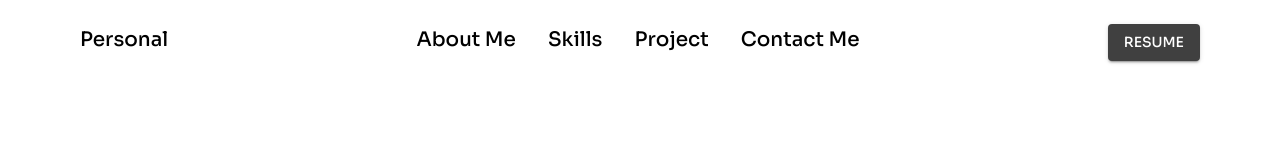
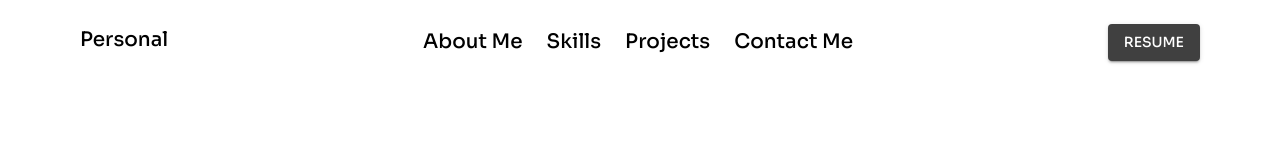
Before and after one commit to graphicstone/portfolio, a React (Vite) app: page / in a window 1280 px wide. Shown: the top 160 px of the page. Built offline with nearby package versions, Linux system fonts and the light colour scheme.

Commit message:
Navigation added in Toolbar

```diff
--- a/src/layouts/landing-page/components/experience-section/ExperienceSection.jsx
+++ b/src/layouts/landing-page/components/experience-section/ExperienceSection.jsx
@@ -7,7 +7,7 @@ import { colorPalette } from '../../../ColorPalette.js';
 
 export default function ExperienceSection() {
   return (
-    <Box id="experience-section" sx={experienceSectionStyles.experienceSection}>
+    <Box id="experience" sx={experienceSectionStyles.experienceSection}>
       <Box sx={{ display: 'flex', flexDirection: 'row', gap: '20px' }}>
         <Typography variant="displayText_extra_bold" sx={{ color: 'colors.white' }}>
           <span style={{ fontWeight: 400 }}>My</span> Experience
--- a/src/layouts/landing-page/components/projects-section/ProjectsSection.jsx
+++ b/src/layouts/landing-page/components/projects-section/ProjectsSection.jsx
@@ -8,7 +8,7 @@ import ProjectUserInfoView from '../../../../assets/webp/project_user_info_view.
 
 export default function ProjectsSection() {
   return (
-    <Box id="projects-section" sx={projectsSectionStyles.projectsSection}>
+    <Box id="projects" sx={projectsSectionStyles.projectsSection}>
       <Box sx={{ display: 'flex', flexDirection: 'row', gap: '20px' }}>
         <Typography variant="displayText_extra_bold" sx={{ color: 'colors.white' }}>
           <span style={{ fontWeight: 400 }}>My</span> Projects
--- a/src/layouts/landing-page/components/skills-section/SkillsSection.jsx
+++ b/src/layouts/landing-page/components/skills-section/SkillsSection.jsx
@@ -7,7 +7,7 @@ import JavaScript from '../../../../assets/svg/ic_javascript.svg?react';
 
 export default function SkillsSection() {
   return (
-    <Box id="skills-section" sx={skillsSectionStyles.skillsSection}>
+    <Box id="skills" sx={skillsSectionStyles.skillsSection}>
       <Box sx={{ display: 'flex', flexDirection: 'row', gap: '20px' }}>
         <Typography variant="displayText_extra_bold">
           <span style={{ fontWeight: 400 }}>My</span> skills
--- a/src/layouts/landing-page/components/toolbar/Toolbar.jsx
+++ b/src/layouts/landing-page/components/toolbar/Toolbar.jsx
@@ -7,7 +7,7 @@ import Menu from '../../../../assets/svg/ic_menu.svg?react';
 import { Drawer, List, ListItem, ListItemButton } from '@mui/material';
 
 export default function Toolbar() {
-  const toolbarItems = ['About Me', 'Skills', 'Project', 'Contact Me'];
+  const toolbarItems = ['About Me', 'Skills', 'Projects', 'Contact Me'];
   const [drawerState, setDrawerState] = React.useState(false);
 
   const toggleDrawer = (open) => (event) => {
@@ -25,10 +25,19 @@ export default function Toolbar() {
       onKeyDown={toggleDrawer(false)}
     >
       <List>
-        {toolbarItems.map((text) => (
-          <ListItem key={text} disablePadding>
+        {toolbarItems.map((item) => (
+          <ListItem key={item} disablePadding>
             <ListItemButton>
-              <Typography variant="paragraph_p2_regular">{text}</Typography>
+              <Box
+                id="drawer-items"
+                sx={{ cursor: 'pointer' }}
+                onClick={() => {
+                  const element = document.getElementById(item.toLowerCase().replace(' ', '-'));
+                  element?.scrollIntoView({ behavior: 'smooth' });
+                }}
+              >
+                <Typography variant="paragraph_p2_regular">{item}</Typography>
+              </Box>
             </ListItemButton>
           </ListItem>
         ))}
@@ -39,11 +48,21 @@ export default function Toolbar() {
   return (
     <Box id="toolbar" sx={toolbarStyles.container}>
       <Typography variant="h6">Personal</Typography>
-      <Box id="toolbar-items" sx={{ display: { xs: 'none', md: 'flex' }, flexDirection: 'row' }}>
+      <Box id="toolbar-items" sx={{ display: { xs: 'none', md: 'flex' }, flexDirection: 'row', gap: '24px' }}>
         {toolbarItems.map((item) => (
-          <Typography key={item} variant="h6" sx={{ mx: 2 }}>
-            {item}
-          </Typography>
+          <Box
+            id="toolbar-item"
+            key={item}
+            sx={{ cursor: 'pointer', display: 'flex', alignItems: 'center' }}
+            onClick={() => {
+              const element = document.getElementById(item.toLowerCase().replace(' ', '-'));
+              element?.scrollIntoView({ behavior: 'smooth' });
+            }}
+          >
+            <Typography key={item} variant="h6">
+              {item}
+            </Typography>
+          </Box>
         ))}
       </Box>
       <Button
```
